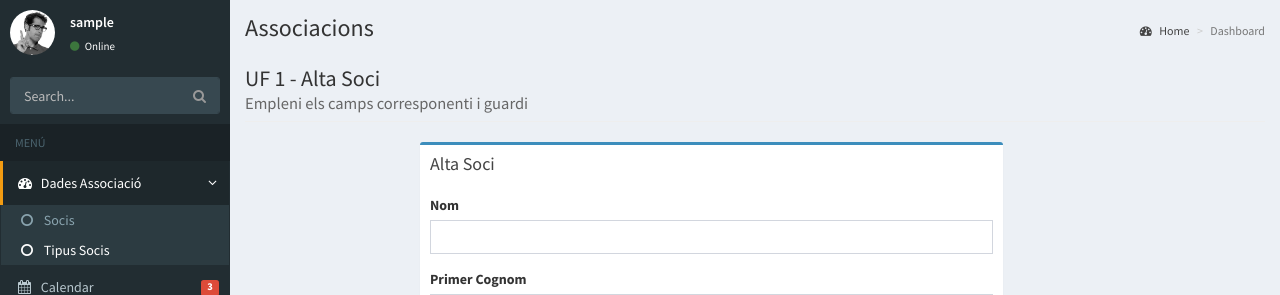
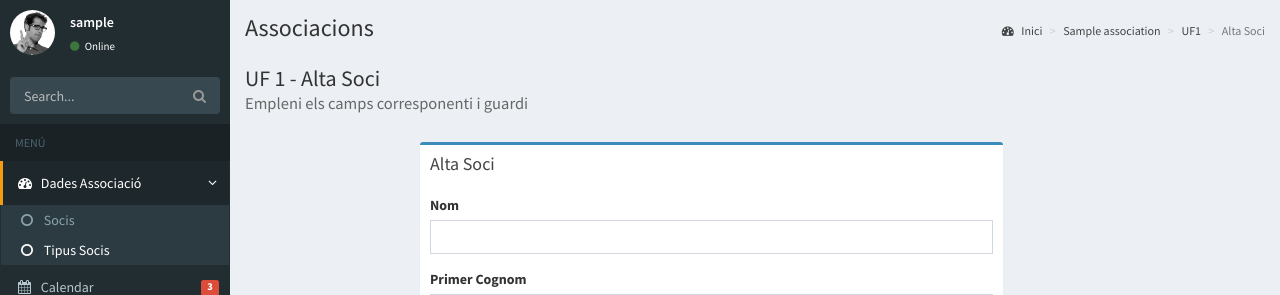
Before and after one commit to erueloi/Assocr, a Django app: page /assocr/association/1/uf/1/add_member/ in a window 1280 px wide. Shown: the part 50-345 px from the top of the page. Run offline with Django 3.2, Linux system fonts and the light colour scheme; a user stored in the database is signed in; tables that the repository leaves empty hold one stand-in row (values such as "Sample post"); some libraries are stand-ins or nearby versions.

Commit message:
Breadcrums

```diff
--- a/templates/add_association.html
+++ b/templates/add_association.html
@@ -3,6 +3,8 @@
 {% load staticfiles %}
 
 {% load widget_tweaks %}
+
+{% block breadcrumb %}<li class="active">Alta Associació </li>{% endblock %}
 
 {% block content %}
 
--- a/templates/add_member.html
+++ b/templates/add_member.html
@@ -3,6 +3,12 @@
 {% load staticfiles %}
 
 {% load widget_tweaks %}
+
+{% block breadcrumb %}
+	<li><a href="{% url 'association' uf.association.id %}">{{ uf.association.name }}</a></li>
+	<li><a href="{% url 'uf' uf.association.id uf.id %}">UF{{ uf.id }}</a></li>
+	<li class="active">Alta Soci</li>
+{% endblock %}
 
 {% block content %}
 
--- a/templates/add_uf.html
+++ b/templates/add_uf.html
@@ -1,6 +1,11 @@
 {% extends 'base.html' %}
 
 {% load staticfiles %}
+
+{% block breadcrumb %}
+	<li><a href="{% url 'association' association.id %}">{{ association.name }}</a></li>
+	<li class="active">Alta Unitat Familiar</li>
+{% endblock %}
 
 {% block content %}
 
--- a/templates/association.html
+++ b/templates/association.html
@@ -3,6 +3,8 @@
 {% load staticfiles %}
 
 {% block sectionclass %}invoice{% endblock %}
+
+{% block breadcrumb %}<li class="active">{{ association.name }}</li>{% endblock %}
 
 {% block content %}
 
--- a/templates/base.html
+++ b/templates/base.html
@@ -349,8 +349,8 @@
             Associacions
           </h1>
           <ol class="breadcrumb">
-            <li><a href="#"><i class="fa fa-dashboard"></i> Home</a></li>
-            <li class="active">Dashboard</li>
+            <li><a href="{% url 'index' %}"><i class="fa fa-dashboard"></i> Inici</a></li>
+            {% block breadcrumb %}{% endblock %}
           </ol>
         </section>
 
--- a/templates/uf.html
+++ b/templates/uf.html
@@ -3,6 +3,11 @@
 {% load staticfiles %}
 
 {% block sectionclass %}invoice{% endblock %}
+
+{% block breadcrumb %}
+	<li><a href="{% url 'association' uf.association.id %}">{{ uf.association.name }}</a></li>
+	<li class="active">UF{{ uf.id }}</li>
+{% endblock %}
 
 {% block content %}
 
```
